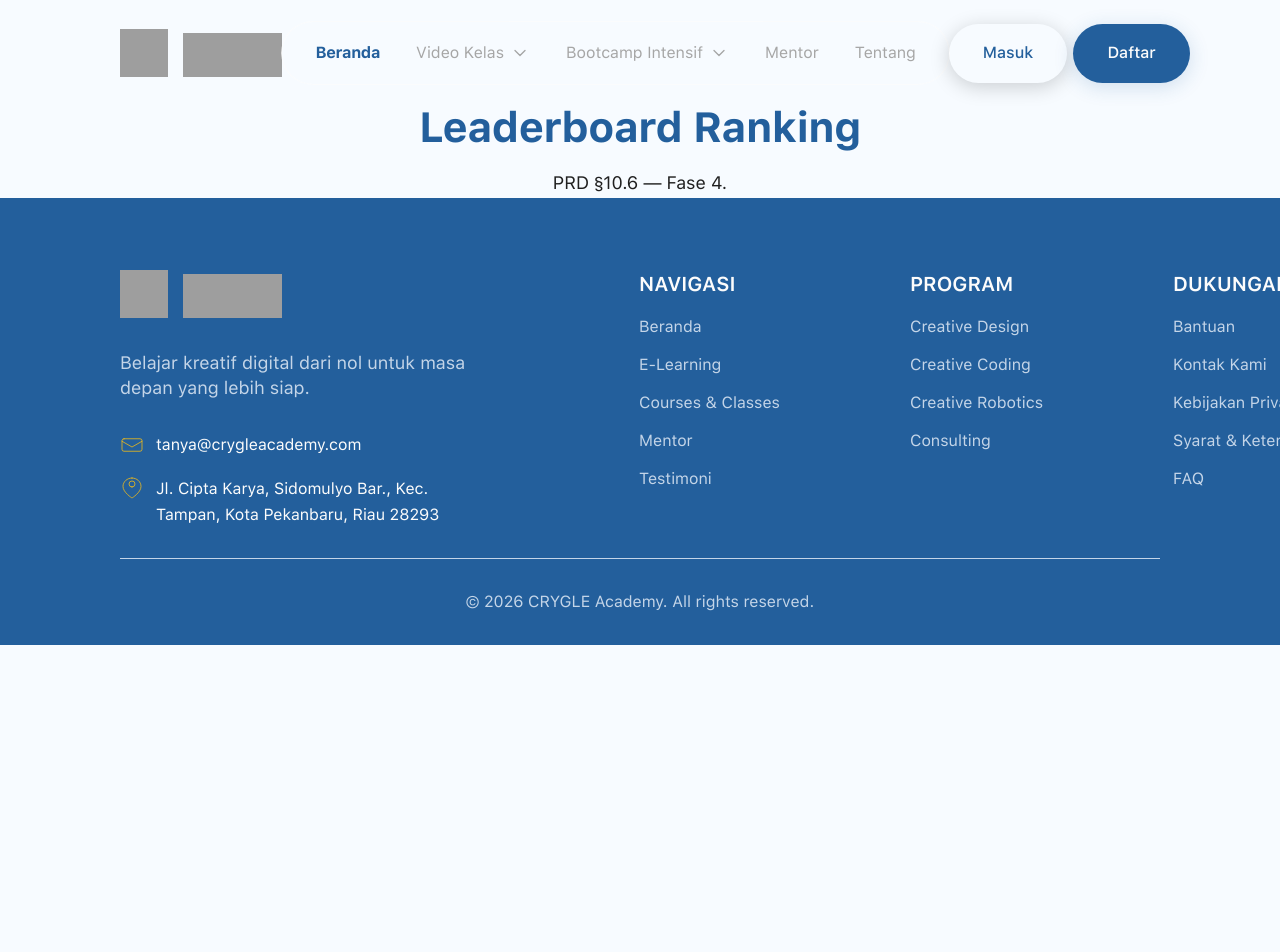
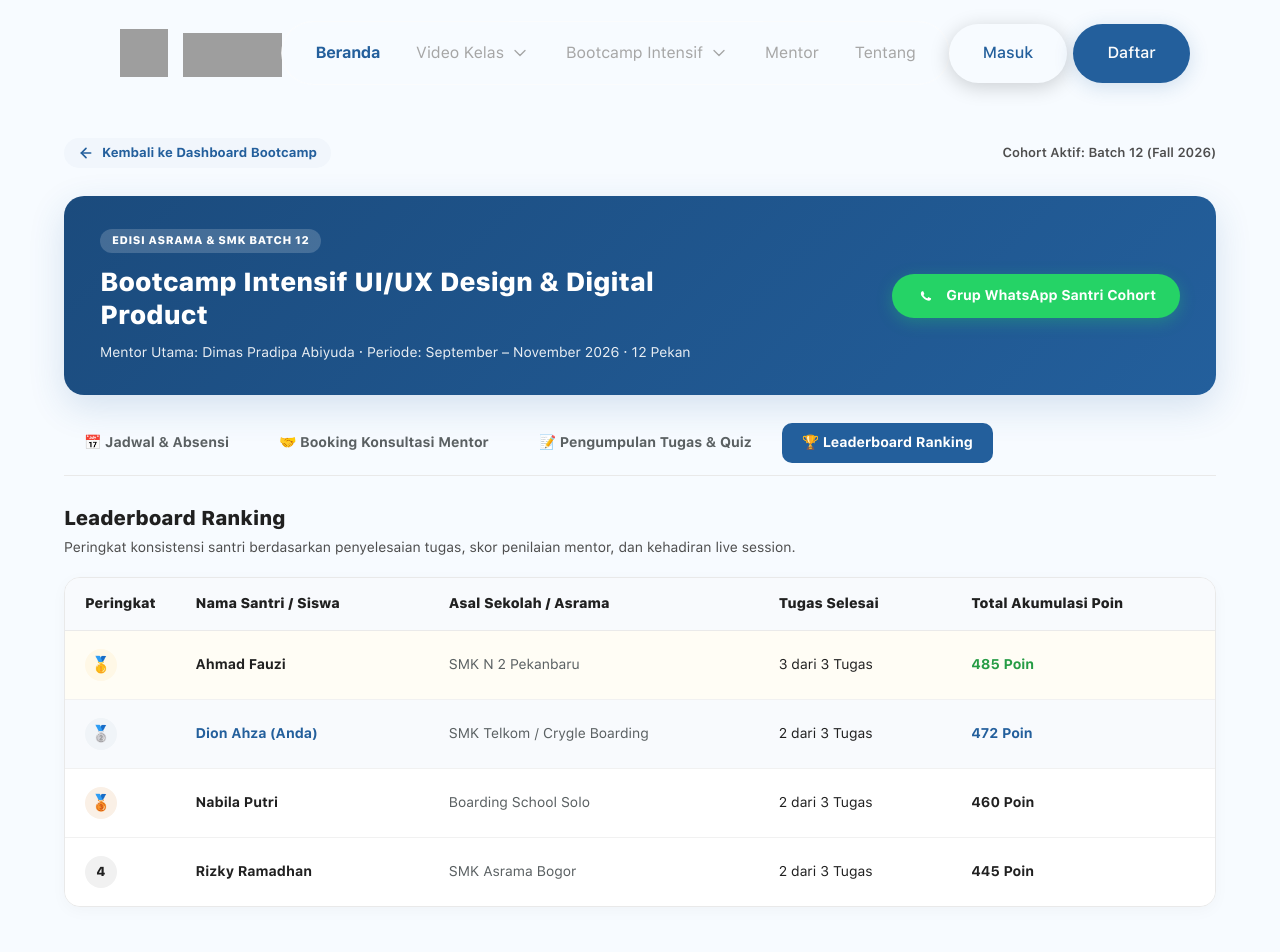
Before and after one commit to hamzahikhsan/crygle-academy-website, a Next.js app in the folder Crygle Acadey Website/web/: page /bootcamp/leaderboard in a window 1280 px wide. Shown: the top 952 px of the page. Before the commit the page ends 800 px from the top, so only its background shows below. Built offline with nearby package versions, Linux system fonts and the light colour scheme; grey boxes are pictures that could not be loaded.

Commit message:
feat: build Bootcamp Leaderboard page from ported dashboard.html content

```diff
--- a/Crygle Acadey Website/web/app/bootcamp/leaderboard/page.tsx
+++ b/Crygle Acadey Website/web/app/bootcamp/leaderboard/page.tsx
@@ -1,5 +1,151 @@
-import { SectionHeading } from '@/components/core/SectionHeading.jsx';
+import React from 'react';
+import { BootcampCohortShell } from '@/components/bootcamp/BootcampCohortShell.jsx';
 
 export default function BootcampLeaderboardPage() {
-  return <SectionHeading title="Leaderboard Ranking" supporting="PRD §10.6 — Fase 4." />;
+  const rankings = [
+    {
+      rank: 1,
+      medal: '🥇',
+      medalBg: '#FFFDF5',
+      name: 'Ahmad Fauzi',
+      school: 'SMK N 2 Pekanbaru',
+      tasksCompleted: '3 dari 3 Tugas',
+      points: '485 Poin',
+      isCurrentUser: false,
+    },
+    {
+      rank: 2,
+      medal: '🥈',
+      medalBg: '#F8FAFD',
+      name: 'Dion Ahza (Anda)',
+      school: 'SMK Telkom / Crygle Boarding',
+      tasksCompleted: '2 dari 3 Tugas',
+      points: '472 Poin',
+      isCurrentUser: true,
+    },
+    {
+      rank: 3,
+      medal: '🥉',
+      medalBg: '#ffffff',
+      name: 'Nabila Putri',
+      school: 'Boarding School Solo',
+      tasksCompleted: '2 dari 3 Tugas',
+      points: '460 Poin',
+      isCurrentUser: false,
+    },
+    {
+      rank: 4,
+      medal: '4',
+      medalBg: '#ffffff',
+      name: 'Rizky Ramadhan',
+      school: 'SMK Asrama Bogor',
+      tasksCompleted: '2 dari 3 Tugas',
+      points: '445 Poin',
+      isCurrentUser: false,
+    },
+  ];
+
+  return (
+    <BootcampCohortShell active="leaderboard">
+      <div style={{ display: 'flex', flexDirection: 'column', gap: 20 }}>
+        <div>
+          <h2 style={{ fontSize: 20, fontWeight: 800, color: '#202020', margin: '0 0 6px' }}>
+            Leaderboard Ranking
+          </h2>
+          <p style={{ fontSize: 14, color: 'var(--grey-500, #797979)', margin: 0 }}>
+            Peringkat konsistensi santri berdasarkan penyelesaian tugas, skor penilaian mentor, dan kehadiran live session.
+          </p>
+        </div>
+
+        {/* Leaderboard Table Container */}
+        <div
+          className="data-table-container"
+          style={{
+            background: '#ffffff',
+            border: '1px solid var(--grey-100, #EAEAEA)',
+            borderRadius: 16,
+            overflow: 'hidden',
+            boxShadow: '0 4px 16px rgba(0, 0, 0, 0.03)',
+          }}
+        >
+          <div style={{ overflowX: 'auto' }}>
+            <table
+              className="crygle-data-table"
+              style={{
+                width: '100%',
+                borderCollapse: 'collapse',
+                textAlign: 'left',
+                fontSize: 14,
+              }}
+            >
+              <thead>
+                <tr style={{ background: '#F8FAFD', borderBottom: '1px solid #EAEAEA' }}>
+                  <th style={{ padding: '16px 20px', fontWeight: 800, color: '#202020', width: 100 }}>Peringkat</th>
+                  <th style={{ padding: '16px 20px', fontWeight: 800, color: '#202020' }}>Nama Santri / Siswa</th>
+                  <th style={{ padding: '16px 20px', fontWeight: 800, color: '#202020' }}>Asal Sekolah / Asrama</th>
+                  <th style={{ padding: '16px 20px', fontWeight: 800, color: '#202020' }}>Tugas Selesai</th>
+                  <th style={{ padding: '16px 20px', fontWeight: 800, color: '#202020' }}>Total Akumulasi Poin</th>
+                </tr>
+              </thead>
+              <tbody>
+                {rankings.map((r, idx) => (
+                  <tr
+                    key={idx}
+                    style={{
+                      background: r.isCurrentUser ? '#F8FAFD' : r.medalBg,
+                      borderBottom: idx < rankings.length - 1 ? '1px solid #F1F1F1' : 'none',
+                    }}
+                  >
+                    <td style={{ padding: '18px 20px' }}>
+                      <span
+                        className="rank-badge-medal"
+                        style={{
+                          display: 'inline-flex',
+                          alignItems: 'center',
+                          justifyContent: 'center',
+                          width: 32,
+                          height: 32,
+                          borderRadius: '50%',
+                          background: r.rank === 1 ? '#FFF8E6' : r.rank === 2 ? '#F0F4F8' : r.rank === 3 ? '#FAF0E6' : '#F1F1F1',
+                          fontSize: r.rank <= 3 ? 16 : 13,
+                          fontWeight: 800,
+                          color: '#202020',
+                        }}
+                      >
+                        {r.medal}
+                      </span>
+                    </td>
+                    <td style={{ padding: '18px 20px', fontWeight: 700, color: '#202020' }}>
+                      {r.isCurrentUser ? (
+                        <span style={{ color: 'var(--color-primary, #235F9C)' }}>
+                          <strong>{r.name}</strong>
+                        </span>
+                      ) : (
+                        <span><strong>{r.name}</strong></span>
+                      )}
+                    </td>
+                    <td style={{ padding: '18px 20px', color: 'var(--grey-600, #5A6062)' }}>
+                      {r.school}
+                    </td>
+                    <td style={{ padding: '18px 20px', color: '#202020' }}>
+                      {r.tasksCompleted}
+                    </td>
+                    <td style={{ padding: '18px 20px' }}>
+                      <strong
+                        style={{
+                          color: r.rank === 1 ? '#269C45' : r.isCurrentUser ? 'var(--color-primary, #235F9C)' : '#202020',
+                        }}
+                      >
+                        {r.points}
+                      </strong>
+                    </td>
+                  </tr>
+                ))}
+              </tbody>
+            </table>
+          </div>
+        </div>
+      </div>
+    </BootcampCohortShell>
+  );
 }
```
Also changed, not shown: 1 other file (tests, documents, lock files or other folders).
